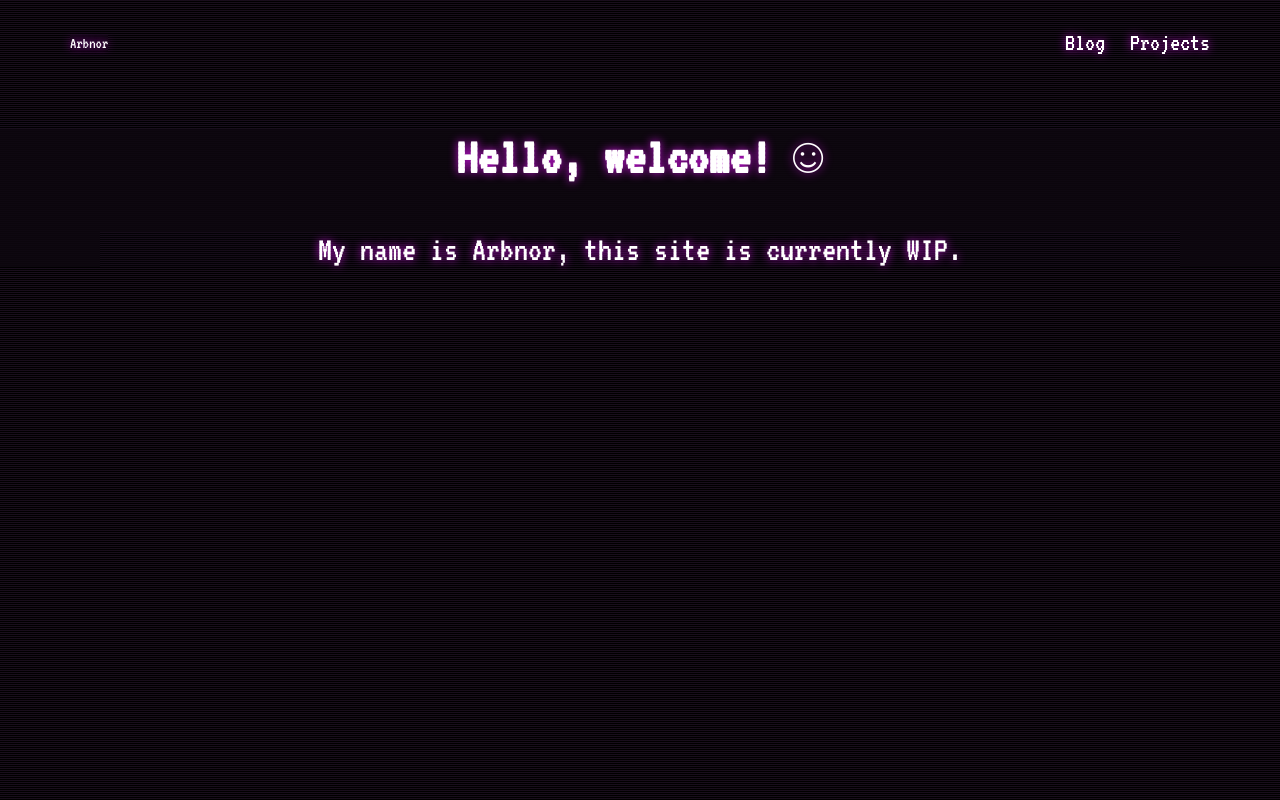
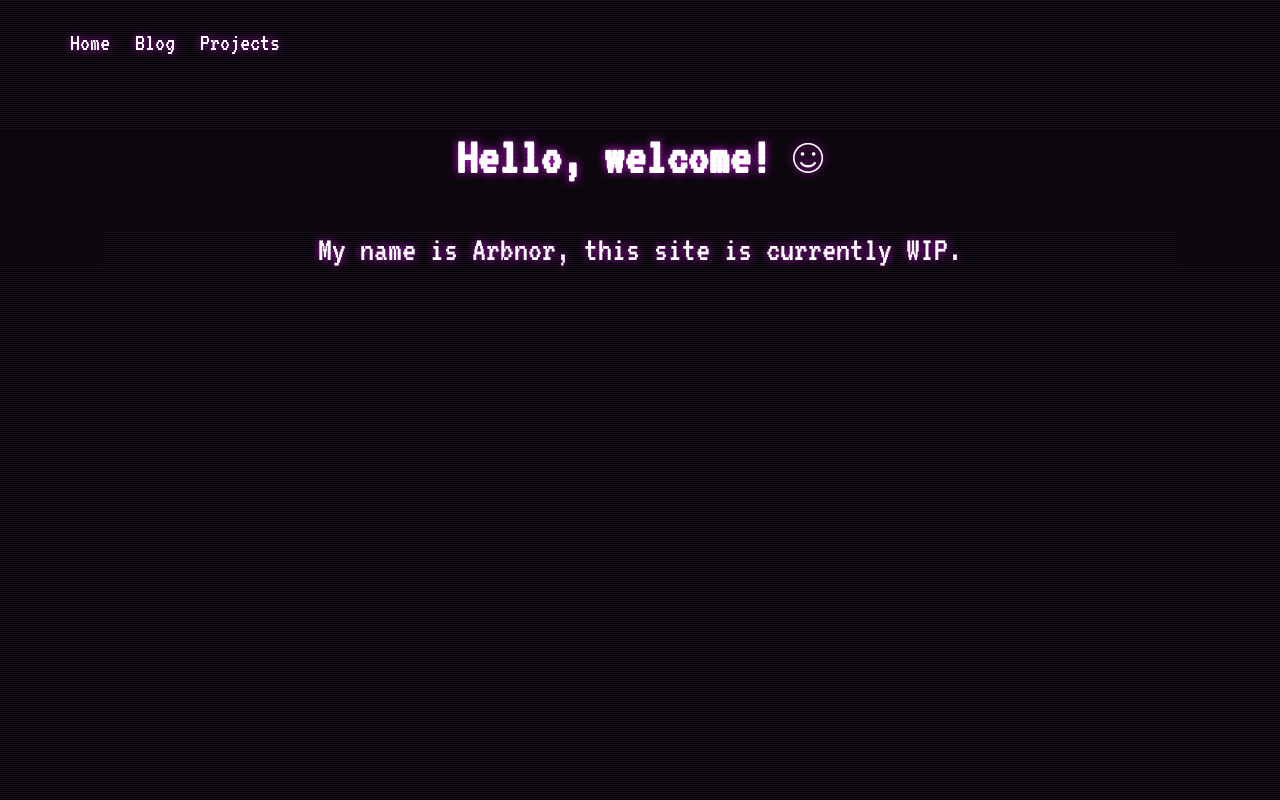
Before and after one commit to codenor/arbnor.xyz, a Next.js app in the folder app/: page / in a window 1280 px wide. Built offline with nearby package versions, Linux system fonts and the light colour scheme.

Commit message:
🩹 Fix routing

```diff
--- a/app/components/Navbar.js
+++ b/app/components/Navbar.js
@@ -4,10 +4,10 @@ import Link from "next/link";
 function Navbar() {
   return (
     <nav className="navbar">
-      <a href="/" className="title">
-        Arbnor
-      </a>
       <ul>
+      <li>
+          <Link href="/">Home</Link>
+        </li>
         <li>
           <Link href="/about">Blog</Link>
         </li>
```
